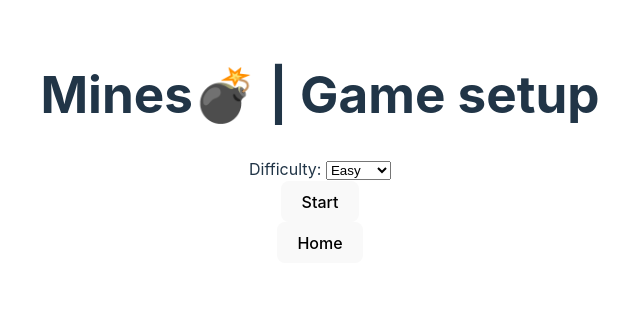
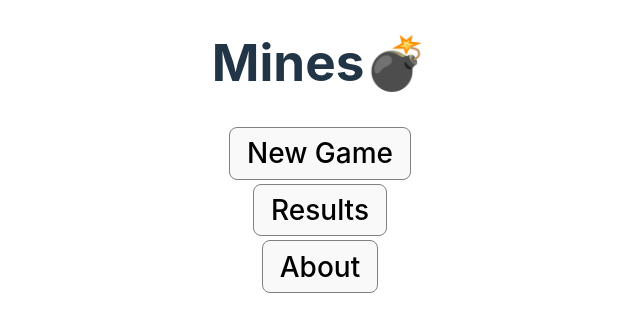
Before and after one commit to hubatruck/mines, a React (Vite) app: page /#/ in a window 1280 px wide. Before the commit this address led to /#/new. Shown: the top 332 px of the page, without its empty margins (320-960 px from the left). Built offline with nearby package versions, Linux system fonts and the light colour scheme.

Commit message:
feat: Home screen + minor fixes

```diff
--- a/src/App.tsx
+++ b/src/App.tsx
@@ -5,12 +5,13 @@ import { ResultsScreen } from './app/screens/results';
 import { NewGameScreen } from './app/screens/new-game';
 import { GameScreen } from './app/screens/game';
 import { GameLostScreen, GameWonScreen } from './app/screens/game-over';
+import { HomeScreen } from './app/screens/home';
 
 const App = () => {
   return (
     <HashRouter basename="/">
       <Routes>
-        <Route path="/" element={<Navigate to="/new" />} />
+        <Route path="/" element={<HomeScreen />} />
         <Route path="/game/:difficulty" element={<GameScreen />} />
         <Route path="/over" element={<GameLostScreen />} />
         <Route path="/won" element={<GameWonScreen />} />
--- a/src/app/components/home-button.tsx
+++ b/src/app/components/home-button.tsx
@@ -1,10 +1,8 @@
 import { FC } from 'react';
-import { Link } from 'react-router-dom';
+import { LinkButton } from './link-button.tsx';
 
 export const HomeButton: FC = () => (
   <div>
-    <Link to="/">
-      <button type="button">Home</button>
-    </Link>
+    <LinkButton path="/">Home</LinkButton>
   </div>
 );
--- a/src/app/components/index.ts
+++ b/src/app/components/index.ts
@@ -1,2 +1,3 @@
 export * from './home-button';
 export * from './app-header';
+export * from './link-button';
--- /dev/null
+++ b/src/app/components/link-button.tsx
@@ -0,0 +1,14 @@
+import { FC, ReactNode } from 'react';
+import { Link } from 'react-router-dom';
+
+type Props = {
+  path: string;
+  children: ReactNode;
+};
+export const LinkButton: FC<Props> = ({ path, children }) => {
+  return (
+    <Link to={path}>
+      <button type="button">{children}</button>
+    </Link>
+  );
+};
--- a/src/app/screens/game-over/game-lost-screen.tsx
+++ b/src/app/screens/game-over/game-lost-screen.tsx
@@ -1,5 +1,5 @@
-import { Link, useLocation } from 'react-router-dom';
-import { AppHeader, HomeButton } from '../../components';
+import { useLocation } from 'react-router-dom';
+import { AppHeader, HomeButton, LinkButton } from '../../components';
 
 export const GameLostScreen = () => {
   const {
@@ -9,12 +9,12 @@ export const GameLostScreen = () => {
   return (
     <div className="centered">
       <AppHeader subTitle="Game over" />
+
       <h2>
         You did good for the {time ?? 0} second{time > 1 ? 's' : ''} you played. Kinda.
       </h2>
-      <Link to="/new">
-        <button type="button">Again</button>
-      </Link>
+
+      <LinkButton path="/new">Again</LinkButton>
       <HomeButton />
     </div>
   );
--- a/src/app/screens/game-over/game-won-screen.tsx
+++ b/src/app/screens/game-over/game-won-screen.tsx
@@ -1,5 +1,5 @@
-import { Link, useLocation } from 'react-router-dom';
-import { AppHeader, HomeButton } from '../../components';
+import { useLocation } from 'react-router-dom';
+import { AppHeader, HomeButton, LinkButton } from '../../components';
 
 export const GameWonScreen = () => {
   const {
@@ -8,12 +8,12 @@ export const GameWonScreen = () => {
   return (
     <div className="centered">
       <AppHeader subTitle="Game over" />
+
       <h2>
         You won in a mere {time} second{time > 1 ? 's' : ''}!
       </h2>
-      <Link to="/new">
-        <button type="button">Again</button>
-      </Link>
+
+      <LinkButton path="/new">Again</LinkButton>
       <HomeButton />
     </div>
   );
--- a/src/app/screens/game/game-screen.tsx
+++ b/src/app/screens/game/game-screen.tsx
@@ -45,12 +45,12 @@ export const GameScreen: FC = () => {
         won,
         size,
         date: new Date(),
-        time: 0,
+        time: totalSeconds,
       });
       alert('Game ended. Check table and continue.');
       navigate(path, { state: { time: totalSeconds } });
     },
-    [size, navigate, audioPlayer, totalSeconds],
+    [size, navigate, audioPlayer, pause, totalSeconds],
   );
 
   const onClick = useCallback(
--- a/src/app/screens/home/home-screen.tsx
+++ b/src/app/screens/home/home-screen.tsx
@@ -1,6 +1,17 @@
 import { FC } from 'react';
-import { AboutScreen } from '../about/about-screen.tsx';
+import { AppHeader, LinkButton } from '../../components';
+
+import './home.css';
 
 export const HomeScreen: FC = () => {
-  return <AboutScreen />;
+  return (
+    <>
+      <AppHeader />
+      <div className="home">
+        <LinkButton path="/new">New Game</LinkButton>
+        <LinkButton path="/results">Results</LinkButton>
+        <LinkButton path="/about">About</LinkButton>
+      </div>
+    </>
+  );
 };
--- /dev/null
+++ b/src/app/screens/home/home.css
@@ -0,0 +1,5 @@
+.home {
+    display: flex;
+    flex-direction: column;
+    font-size: 1.75rem;
+}
--- a/src/app/screens/results/results-screen.tsx
+++ b/src/app/screens/results/results-screen.tsx
@@ -22,6 +22,7 @@ export const ResultsScreen: FC = () => {
     <div className="scrollable">
       <AppHeader subTitle="Results" />
       {results.length ? <ResultTable results={results} /> : <span className="noResults">No results</span>}
+
       {results.length > 0 && (
         <button type="button" onClick={onClear}>
           Clear
--- a/src/app/screens/results/table/result-table.tsx
+++ b/src/app/screens/results/table/result-table.tsx
@@ -20,7 +20,7 @@ export const ResultTable: FC<Props> = ({ results }) => {
       </thead>
       <tbody>
         {results.map((result: Result) => (
-          <ResultRow key={result.date} result={result} />
+          <ResultRow key={result.date.toString()} result={result} />
         ))}
       </tbody>
     </table>
--- a/src/index.css
+++ b/src/index.css
@@ -18,6 +18,7 @@ a {
     color: #646cff;
     text-decoration: inherit;
 }
+
 a:hover {
     color: #535bf2;
 }
@@ -37,18 +38,21 @@ h1 {
 
 button {
     border-radius: 8px;
-  border: 1px solid transparent;
-  padding: 0.6em 1.2em;
+    border: 1px solid gray;
+    padding: 0.3em 0.6em;
     font-size: 1em;
     font-weight: 500;
     font-family: inherit;
     background-color: #1a1a1a;
     cursor: pointer;
     transition: border-color 0.25s;
+    margin: 2px;
 }
+
 button:hover {
     border-color: #646cff;
 }
+
 button:focus,
 button:focus-visible {
     outline: 4px auto -webkit-focus-ring-color;
@@ -71,9 +75,11 @@ button:focus-visible {
         color: #213547;
         background-color: #ffffff;
     }
+
     a:hover {
         color: #747bff;
     }
+
     button {
         background-color: #f9f9f9;
     }
```
Lines whose indentation alone changed are shown as unchanged.
